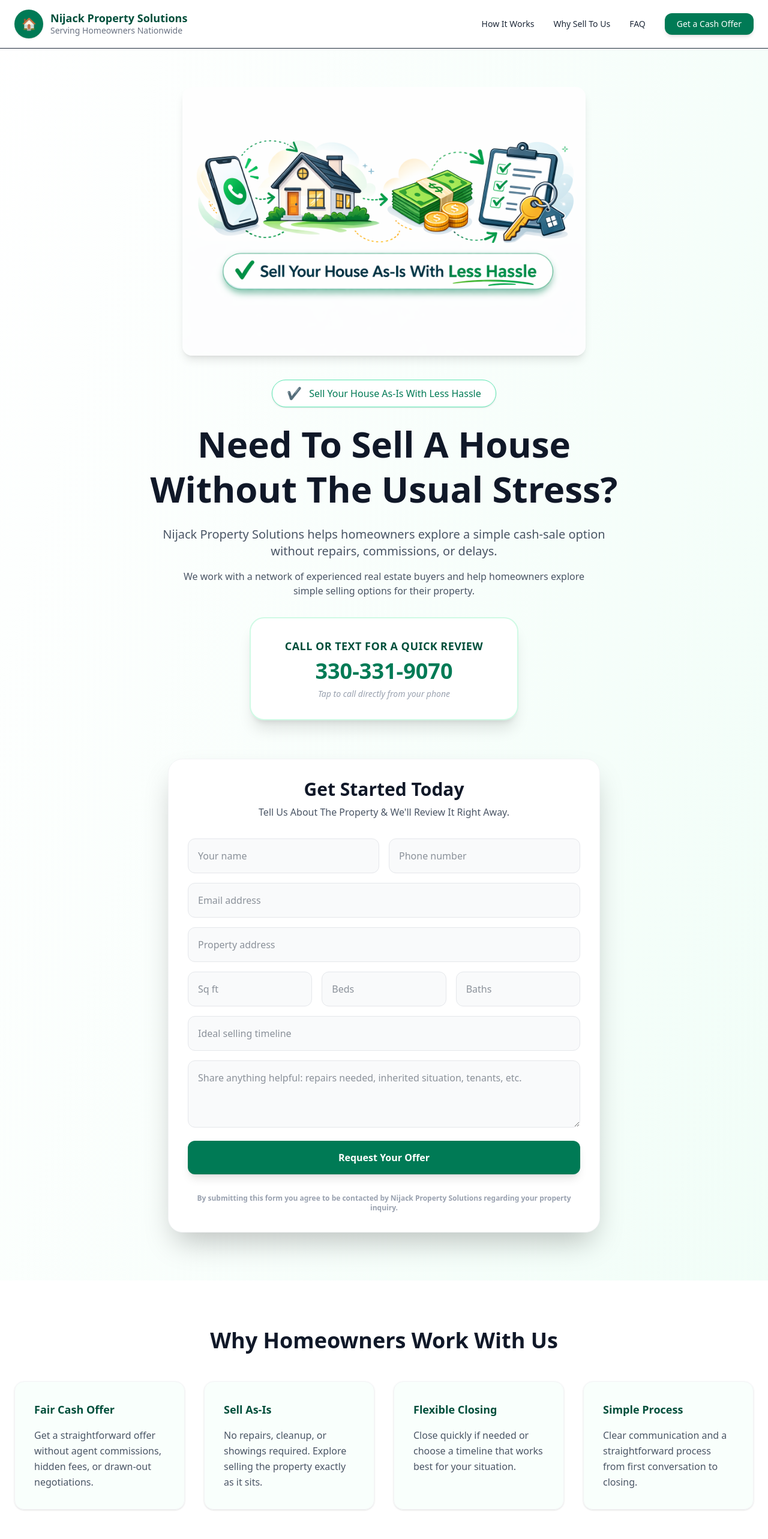
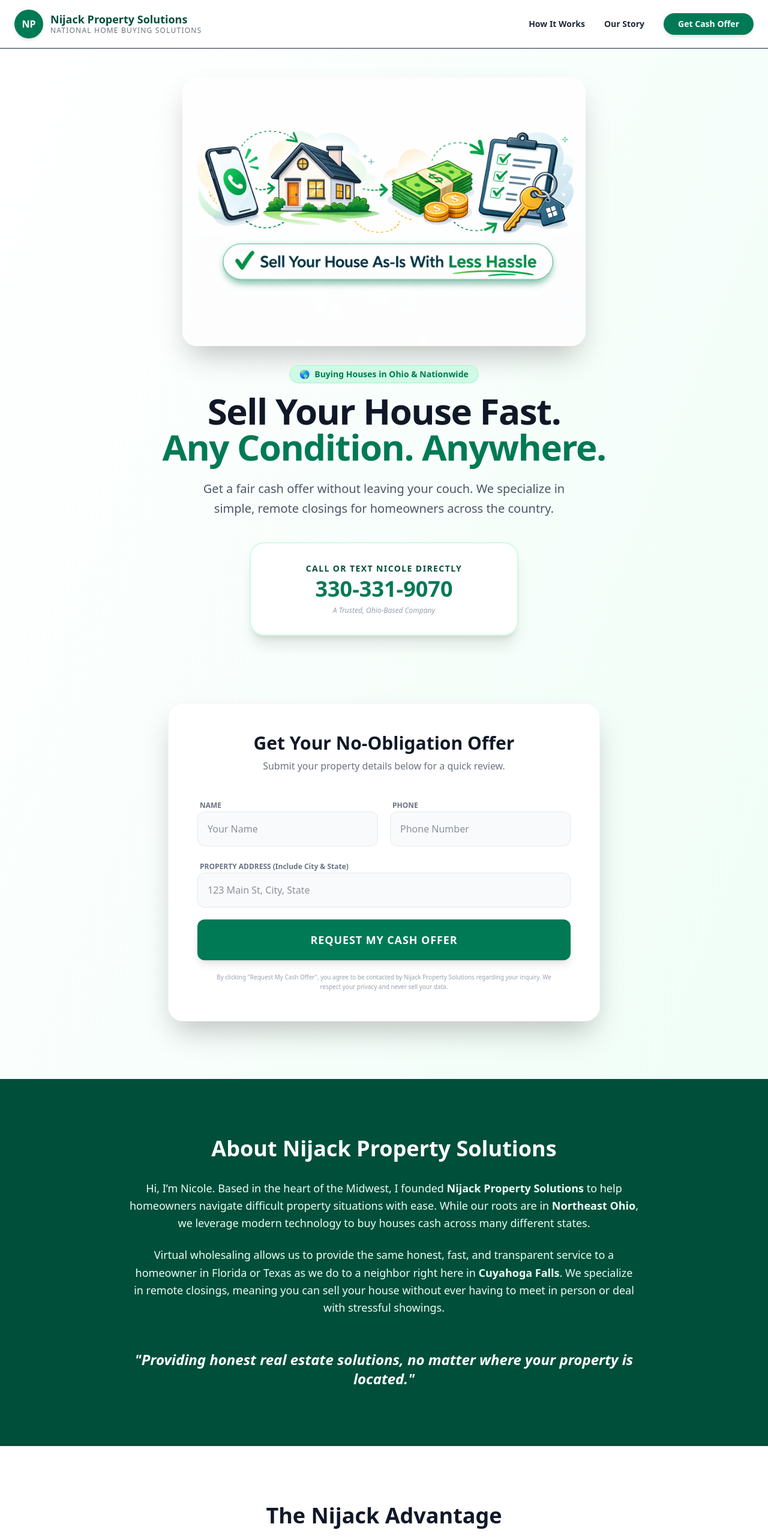
Before and after one commit to nijackacquisitions56/nijack-property-solutions, a React (Vite) app: page / in a window 1280 px wide. Shown: the top 2566 px of the page at 60% size. Built offline with nearby package versions, Linux system fonts and the light colour scheme.

Commit message:
Update App.jsx

```diff
--- a/src/App.jsx
+++ b/src/App.jsx
@@ -5,294 +5,160 @@ export default function NijackPropertySolutionsWebsite() {
 
   const handleSubmit = (e) => {
     e.preventDefault();
-    // In a real app, this is where the email would be sent
     setSubmitted(true);
   };
 
   const benefits = [
-    {
-      title: "Fair Cash Offer",
-      text: "Get a straightforward offer without agent commissions, hidden fees, or drawn-out negotiations."
-    },
-    {
-      title: "Sell As-Is",
-      text: "No repairs, cleanup, or showings required. Explore selling the property exactly as it sits."
-    },
-    {
-      title: "Flexible Closing",
-      text: "Close quickly if needed or choose a timeline that works best for your situation."
-    },
-    {
-      title: "Simple Process",
-      text: "Clear communication and a straightforward process from first conversation to closing."
-    }
-  ];
-
-  const steps = [
-    {
-      title: "Tell Us About The Property",
-      text: "Share the address and a few details about the home."
-    },
-    {
-      title: "We Review The Numbers",
-      text: "We review the property and local market activity."
-    },
-    {
-      title: "Receive A No-Pressure Offer",
-      text: "You'll receive a fair offer with absolutely no obligation."
-    },
-    {
-      title: "Close On Your Schedule",
-      text: "Choose a closing timeline that works best for your situation."
-    }
-  ];
-
-  const faq = [
-    {
-      q: "Do I need to make repairs before selling?",
-      a: "No. Many homeowners explore selling options because the property needs repairs or updates. Selling as-is may be possible."
-    },
-    {
-      q: "How fast can closing happen?",
-      a: "Some situations allow closing in a few weeks while others may require more time. Timelines can often be flexible depending on your situation."
-    },
-    {
-      q: "What if I still owe money on the property?",
-      a: "Many homeowners still have mortgages, taxes, or liens. Each situation can be reviewed individually."
-    },
-    {
-      q: "Are there commissions or fees?",
-      a: "Traditional listings often involve commissions and closing costs. A direct sale option may help avoid many of those expenses."
-    }
+    { title: "Fair Cash Offer", text: "Straightforward offers without agent commissions or hidden closing fees." },
+    { title: "Sell As-Is", text: "No repairs or cleanup needed. We buy properties in any condition, nationwide." },
+    { title: "Virtual Closing", text: "We handle the paperwork remotely so you can close from the comfort of your home." },
+    { title: "Fast & Reliable", text: "Clear communication and a simple process designed to save you time." }
   ];
 
   const situations = [
-    "Inherited Property",
-    "Vacant Or Abandoned Homes",
-    "Homes Needing Major Repairs",
-    "Landlords Ready To Sell",
-    "Behind On Property Taxes",
-    "Problem Tenants",
-    "Divorce Or Life Changes",
-    "Out Of State Owners",
-    "Homeowners Wanting A Simple Sale"
+    "Inherited Property", "Vacant Homes", "Major Repairs Needed",
+    "Behind on Taxes", "Out-of-State Owners", "Problem Tenants"
   ];
 
   return (
-    <div className="min-h-screen bg-gradient-to-br from-white to-emerald-50 text-gray-800 scroll-smooth">
+    <div className="min-h-screen bg-gradient-to-br from-white to-emerald-50 text-gray-800 scroll-smooth font-sans">
 
       {/* HEADER */}
       <header className="sticky top-0 z-50 border-b bg-white/95 backdrop-blur-sm">
         <div className="mx-auto flex max-w-7xl items-center justify-between px-6 py-4">
           <div className="flex items-center gap-3">
-            <div className="flex h-12 w-12 items-center justify-center rounded-full bg-emerald-700 text-xl text-white shadow-sm">
-              🏠
-            </div>
+            <div className="flex h-12 w-12 items-center justify-center rounded-full bg-emerald-700 text-white shadow-md font-bold">NP</div>
             <div>
-              <div className="font-semibold text-lg leading-tight text-emerald-900">
-                Nijack Property Solutions
-              </div>
-              <div className="text-sm text-gray-500">
-                Serving Homeowners Nationwide
-              </div>
+              <div className="font-bold text-lg text-emerald-900 leading-tight">Nijack Property Solutions</div>
+              <div className="text-xs text-gray-500 uppercase tracking-widest text-center">National Home Buying Solutions</div>
             </div>
           </div>
-
-          <nav className="hidden md:flex items-center gap-8 text-sm font-medium">
+          <nav className="hidden md:flex items-center gap-8 text-sm font-semibold">
             <a href="#how" className="hover:text-emerald-700 transition-colors">How It Works</a>
-            <a href="#why" className="hover:text-emerald-700 transition-colors">Why Sell To Us</a>
-            <a href="#faq" className="hover:text-emerald-700 transition-colors">FAQ</a>
-            <a href="#contact" className="rounded-xl bg-emerald-700 px-5 py-2 text-white hover:bg-emerald-800 transition-colors shadow-md">
-              Get a Cash Offer
-            </a>
+            <a href="#about" className="hover:text-emerald-700 transition-colors">Our Story</a>
+            <a href="#contact" className="rounded-full bg-emerald-700 px-6 py-2 text-white hover:bg-emerald-800 shadow-md transition-all">Get Cash Offer</a>
           </nav>
         </div>
       </header>
 
-      {/* HERO SECTION - NO BORDER, CENTERED LAYOUT */}
-      <section className="mx-auto max-w-7xl px-6 py-16 flex flex-col items-center text-center">
+      {/* HERO SECTION */}
+      <section className="mx-auto max-w-7xl px-6 py-12 flex flex-col items-center text-center">
+        <img src="/symbols-home-sale-banner.png" alt="Sell Your House Virtually" className="mb-8 w-full max-w-2xl rounded-3xl shadow-2xl" />
 
-        <img
-          src="/symbols-home-sale-banner.png"
-          alt="Simple home selling process illustration"
-          className="mb-10 w-full max-w-2xl rounded-2xl shadow-lg"
-        />
-
-        <div className="mb-6 inline-flex items-center gap-3 rounded-full border border-emerald-300 bg-white px-6 py-2 text-emerald-700 shadow-sm">
-          <span className="text-xl">✔</span>
-          <span className="font-medium">Sell Your House As-Is With Less Hassle</span>
+        <div className="mb-4 inline-flex items-center gap-2 rounded-full bg-emerald-100 px-4 py-1 text-emerald-700 text-sm font-bold border border-emerald-200">
+          <span>🌎</span> Buying Houses in Ohio & Nationwide
         </div>
 
-        <h1 className="mb-6 text-4xl font-extrabold leading-tight md:text-6xl text-gray-900">
-          Need To Sell A House<br/>Without The Usual Stress?
+        <h1 className="mb-6 text-4xl font-black md:text-6xl text-gray-900 tracking-tight">
+          Sell Your House Fast.<br/><span className="text-emerald-700">Any Condition. Anywhere.</span>
         </h1>
 
-        <p className="mb-4 text-xl text-gray-600 max-w-3xl">
-          Nijack Property Solutions helps homeowners explore a simple cash-sale option without repairs, commissions, or delays.
+        <p className="mb-10 text-xl text-gray-600 max-w-2xl leading-relaxed">
+          Get a fair cash offer without leaving your couch. We specialize in simple, remote closings for homeowners across the country.
         </p>
 
-        <p className="mb-8 text-gray-600 max-w-2xl">
-          We work with a network of experienced real estate buyers and help homeowners explore simple selling options for their property.
-        </p>
-
-        {/* CENTERED PHONE NUMBER BOX - MOVED UP & SIZED TO FORM BOX */}
-        <div className="rounded-3xl bg-white p-8 border-2 border-emerald-100 shadow-xl w-full max-w-md transition-transform hover:scale-105">
-          <div className="text-emerald-900 font-bold text-lg mb-2 uppercase tracking-wide">
-            Call Or Text For A Quick Review
-          </div>
-          <a
-            href="tel:3303319070"
-            className="text-4xl font-black text-emerald-700 hover:text-emerald-800 transition-colors block"
-          >
-            330-331-9070
-          </a>
-          <p className="text-sm text-gray-400 mt-2 italic">Tap to call directly from your phone</p>
+        <div className="mb-16 rounded-3xl bg-white p-8 border-2 border-emerald-100 shadow-xl w-full max-w-md">
+          <p className="text-emerald-900 font-bold text-sm mb-1 uppercase tracking-widest">Call Or Text Nicole Directly</p>
+          <a href="tel:3303319070" className="text-4xl font-black text-emerald-700 hover:text-emerald-800 transition-colors">330-331-9070</a>
+          <p className="text-xs text-gray-400 mt-2 italic">A Trusted, Ohio-Based Company</p>
         </div>
-
       </section>
 
-      {/* FORM SECTION - CENTERED */}
-      <section id="contact" className="mx-auto max-w-3xl px-6 pb-20 scroll-mt-20">
-        <div className="rounded-3xl border border-gray-100 bg-white p-8 shadow-2xl min-h-[400px] flex flex-col justify-center">
+      {/* FORM SECTION */}
+      <section id="contact" className="mx-auto max-w-3xl px-6 pb-24 scroll-mt-20">
+        <div className="rounded-3xl bg-white p-8 md:p-12 shadow-2xl border border-gray-100">
           {!submitted ? (
             <>
-              <h2 className="mb-2 text-3xl font-bold text-center text-gray-900">Get Started Today</h2>
-              <p className="mb-8 text-gray-600 text-center">Tell Us About The Property & We'll Review It Right Away.</p>
-              <form onSubmit={handleSubmit} className="space-y-4">
-                <div className="grid grid-cols-1 sm:grid-cols-2 gap-4">
-                  <input required placeholder="Your name" className="rounded-xl border border-gray-200 bg-gray-50 p-4 focus:ring-2 focus:ring-emerald-500 focus:outline-none" />
-                  <input required placeholder="Phone number" className="rounded-xl border border-gray-200 bg-gray-50 p-4 focus:ring-2 focus:ring-emerald-500 focus:outline-none" />
+              <div className="text-center mb-10">
+                <h2 className="text-3xl font-bold text-gray-900">Get Your No-Obligation Offer</h2>
+                <p className="text-gray-500 mt-2">Submit your property details below for a quick review.</p>
+              </div>
+
+              <form onSubmit={handleSubmit} className="space-y-5">
+                <div className="grid grid-cols-1 md:grid-cols-2 gap-5">
+                  <div className="space-y-1">
+                    <label className="text-xs font-bold text-gray-500 ml-1">NAME</label>
+                    <input required placeholder="Your Name" className="w-full rounded-xl border border-gray-200 bg-gray-50 p-4 focus:ring-2 focus:ring-emerald-500 focus:outline-none transition-all" />
+                  </div>
+                  <div className="space-y-1">
+                    <label className="text-xs font-bold text-gray-500 ml-1">PHONE</label>
+                    <input required placeholder="Phone Number" className="w-full rounded-xl border border-gray-200 bg-gray-50 p-4 focus:ring-2 focus:ring-emerald-500 focus:outline-none transition-all" />
+                  </div>
                 </div>
-                <input required type="email" placeholder="Email address" className="w-full rounded-xl border border-gray-200 bg-gray-50 p-4 focus:ring-2 focus:ring-emerald-500 focus:outline-none" />
-                <input required placeholder="Property address" className="w-full rounded-xl border border-gray-200 bg-gray-50 p-4 focus:ring-2 focus:ring-emerald-500 focus:outline-none" />
-                <div className="grid grid-cols-3 gap-4">
-                  <input placeholder="Sq ft" className="rounded-xl border border-gray-200 bg-gray-50 p-4 focus:ring-2 focus:ring-emerald-500 focus:outline-none" />
-                  <input placeholder="Beds" className="rounded-xl border border-gray-200 bg-gray-50 p-4 focus:ring-2 focus:ring-emerald-500 focus:outline-none" />
-                  <input placeholder="Baths" className="rounded-xl border border-gray-200 bg-gray-50 p-4 focus:ring-2 focus:ring-emerald-500 focus:outline-none" />
+
+                <div className="space-y-1">
+                  <label className="text-xs font-bold text-gray-500 ml-1">PROPERTY ADDRESS (Include City & State)</label>
+                  <input required placeholder="123 Main St, City, State" className="w-full rounded-xl border border-gray-200 bg-gray-50 p-4 focus:ring-2 focus:ring-emerald-500 focus:outline-none transition-all" />
                 </div>
-                <input placeholder="Ideal selling timeline" className="w-full rounded-xl border border-gray-200 bg-gray-50 p-4 focus:ring-2 focus:ring-emerald-500 focus:outline-none" />
-                <textarea placeholder="Share anything helpful: repairs needed, inherited situation, tenants, etc." className="h-28 w-full rounded-xl border border-gray-200 bg-gray-50 p-4 focus:ring-2 focus:ring-emerald-500 focus:outline-none" />
-                <button type="submit" className="w-full rounded-xl bg-emerald-700 py-4 font-bold text-white shadow-lg hover:bg-emerald-800 transition-all">
-                  Request Your Offer
+
+                <button type="submit" className="w-full rounded-xl bg-emerald-700 py-5 font-black text-white text-lg shadow-lg hover:bg-emerald-800 transition-all uppercase tracking-wider">
+                  Request My Cash Offer
                 </button>
-                <p className="text-xs text-gray-400 text-center mt-4">
-                  <strong>By submitting this form you agree to be contacted by Nijack Property Solutions regarding your property inquiry.</strong>
+
+                <p className="text-[10px] text-gray-400 text-center leading-relaxed px-4">
+                  By clicking "Request My Cash Offer", you agree to be contacted by Nijack Property Solutions regarding your inquiry. We respect your privacy and never sell your data.
                 </p>
               </form>
             </>
           ) : (
-            <div className="text-center py-10 animate-in fade-in zoom-in duration-500">
-              <div className="mb-6 inline-flex h-20 w-20 items-center justify-center rounded-full bg-emerald-100 text-4xl text-emerald-700">
-                ✅
-              </div>
-              <h2 className="mb-4 text-3xl font-bold text-gray-900">Thank You!</h2>
-              <p className="mb-8 text-lg text-gray-600">
-                We have received your property details. Nicole or a team member will review the information and contact you shortly at <strong>330-331-9070</strong> to discuss your options.
+            <div className="text-center py-12">
+              <div className="text-5xl mb-4">✅</div>
+              <h2 className="text-3xl font-bold text-gray-900 mb-2">Offer Request Sent!</h2>
+              <p className="text-lg text-gray-600 mb-8">
+                Nicole will review your property details and contact you at **330-331-9070** shortly.
               </p>
-              <button
-                onClick={() => setSubmitted(false)}
-                className="text-emerald-700 font-semibold hover:underline"
-              >
-                ← Back to form
-              </button>
             </div>
           )}
         </div>
       </section>
 
-      {/* WHY SELL SECTION */}
-      <section id="why" className="bg-white py-20 scroll-mt-20">
+      {/* ABOUT ME SECTION (VIRTUAL READY) */}
+      <section id="about" className="bg-emerald-900 py-24 text-white scroll-mt-20">
+        <div className="mx-auto max-w-4xl px-6 text-center">
+          <h2 className="text-3xl md:text-4xl font-black mb-8">About Nijack Property Solutions</h2>
+          <div className="space-y-6 text-emerald-50 text-lg leading-relaxed">
+            <p>
+              Hi, I’m Nicole. Based in the heart of the Midwest, I founded <strong>Nijack Property Solutions</strong> to help homeowners navigate difficult property situations with ease. While our roots are in <strong>Northeast Ohio</strong>, we leverage modern technology to buy houses cash across many different states.
+            </p>
+            <p>
+              Virtual wholesaling allows us to provide the same honest, fast, and transparent service to a homeowner in Florida or Texas as we do to a neighbor right here in <strong>Cuyahoga Falls</strong>. We specialize in remote closings, meaning you can sell your house without ever having to meet in person or deal with stressful showings.
+            </p>
+            <div className="pt-8 italic font-bold text-2xl text-white">
+              "Providing honest real estate solutions, no matter where your property is located."
+            </div>
+          </div>
+        </div>
+      </section>
+
+      {/* WHY US */}
+      <section id="why" className="bg-white py-24">
         <div className="mx-auto max-w-7xl px-6">
-          <h2 className="mb-12 text-center text-3xl font-bold md:text-4xl text-gray-900">Why Homeowners Work With Us</h2>
-          <div className="grid gap-8 md:grid-cols-2 lg:grid-cols-4">
+          <h2 className="text-center text-3xl md:text-4xl font-black mb-16 text-gray-900">The Nijack Advantage</h2>
+          <div className="grid gap-10 md:grid-cols-2 lg:grid-cols-4">
             {benefits.map((item, i) => (
-              <div key={i} className="rounded-2xl border border-gray-100 p-8 shadow-sm bg-emerald-50/30">
-                <h3 className="mb-4 font-bold text-emerald-900 text-lg">{item.title}</h3>
-                <p className="text-gray-600 leading-relaxed">{item.text}</p>
+              <div key={i} className="rounded-3xl p-8 bg-emerald-50/50 border border-emerald-100/50">
+                <div className="text-emerald-700 text-2xl mb-4 font-bold italic">0{i+1}</div>
+                <h3 className="font-bold text-xl mb-3 text-emerald-900">{item.title}</h3>
+                <p className="text-gray-600 text-sm leading-relaxed">{item.text}</p>
               </div>
             ))}
           </div>
         </div>
       </section>
 
-      {/* SITUATIONS SECTION */}
-      <section className="bg-emerald-700 py-20 text-white">
-        <div className="mx-auto max-w-6xl px-6">
-          <h2 className="text-3xl font-bold text-center mb-12 md:text-4xl">Situations We Can Help With</h2>
-          <div className="grid grid-cols-1 sm:grid-cols-2 lg:grid-cols-3 gap-4">
-            {situations.map((s, i) => (
-              <div key={i} className="rounded-xl bg-white/10 backdrop-blur-md p-5 border border-white/20">
-                {s}
-              </div>
-            ))}
+      {/* FOOTER */}
+      <footer className="bg-white py-16 border-t border-gray-100">
+        <div className="mx-auto max-w-7xl px-6 text-center">
+          <div className="font-black text-2xl text-emerald-900 mb-2">Nijack Property Solutions</div>
+          <p className="text-gray-500 text-sm">A Professional Real Estate Investment Company</p>
+          <div className="flex flex-col md:flex-row justify-center items-center gap-6 text-sm font-bold text-emerald-800 mt-8 mb-12">
+            <a href="tel:3303319070" className="hover:text-emerald-900">📞 330-331-9070</a>
+            <a href="mailto:info@nijackpropertysolutions.com" className="lowercase italic hover:text-emerald-900">info@nijackpropertysolutions.com</a>
           </div>
-        </div>
-      </section>
-
-      {/* HOW IT WORKS SECTION */}
-      <section id="how" className="bg-white py-20 scroll-mt-20">
-        <div className="mx-auto max-w-7xl px-6 text-center">
-          <h2 className="mb-12 text-3xl font-bold md:text-4xl text-gray-900">The Simple 4-Step Process</h2>
-          <div className="grid gap-8 md:grid-cols-2 lg:grid-cols-4 text-left">
-            {steps.map((step, i) => (
-              <div key={i} className="relative rounded-2xl border border-gray-100 p-8 bg-white shadow-sm">
-                <div className="absolute -top-4 left-1/2 -translate-x-1/2 h-10 w-10 rounded-full bg-emerald-700 text-white flex items-center justify-center font-bold">
-                  {i + 1}
-                </div>
-                <h3 className="mb-4 mt-2 font-bold text-emerald-900">{step.title}</h3>
-                <p className="text-gray-600 text-sm leading-relaxed">{step.text}</p>
-              </div>
-            ))}
-          </div>
-        </div>
-      </section>
-
-      {/* FAQ SECTION */}
-      <section id="faq" className="bg-emerald-50/50 py-20 scroll-mt-20">
-        <div className="mx-auto max-w-4xl px-6">
-          <h2 className="text-3xl font-bold text-center mb-12 md:text-4xl text-gray-900">Common Questions</h2>
-          <div className="space-y-6">
-            {faq.map((item, i) => (
-              <div key={i} className="rounded-2xl bg-white p-6 shadow-sm border border-emerald-100">
-                <h3 className="font-bold text-emerald-900 mb-2">{item.q}</h3>
-                <p className="text-gray-600 text-sm leading-relaxed">{item.a}</p>
-              </div>
-            ))}
-          </div>
-        </div>
-      </section>
-
-      {/* PRIVACY POLICY SECTION */}
-      <section id="privacy" className="bg-stone-50 py-20 scroll-mt-20 border-t">
-        <div className="mx-auto max-w-4xl px-6 text-center">
-          <h2 className="text-3xl font-bold mb-10 text-stone-900 underlined decoration-emerald-700 underline-offset-8">Privacy Policy</h2>
-          <div className="space-y-6 text-stone-700 leading-relaxed text-sm md:text-base max-w-2xl mx-auto">
-            <p><strong>Nijack Property Solutions</strong> respects your privacy. We collect your contact info and property details solely to provide a cash offer review.</p>
-            <p><strong>Sharing:</strong> Property data may be shared with our network of buyers to evaluate your home. We do not sell your personal contact info to marketing lists.</p>
-            <p><strong>Consent:</strong> By submitting your info, you provide Nijack Property Solutions permission to contact you regarding your inquiry.</p>
-          </div>
-        </div>
-      </section>
-
-      {/* FOOTER */}
-      <footer className="bg-white py-12 border-t text-center">
-        <div className="mx-auto max-w-7xl px-6">
-          <div className="font-bold text-emerald-900 mb-2 text-xl tracking-tight">Nijack Property Solutions</div>
-          <p className="text-gray-500 mb-1 text-sm">Serving Homeowners Nationwide</p>
-          <p className="text-gray-500 mb-1 text-sm">
-            Call Or Text: <a href="tel:3303319070" className="underline font-semibold text-emerald-800">330-331-9070</a>
+          <p className="text-[10px] text-gray-400 max-w-2xl mx-auto mb-4 leading-relaxed">
+            Nijack Property Solutions works with a nationwide network of buyers. We are not real estate agents and do not provide legal or financial advice. We specialize in providing cash-sale alternatives for properties in any condition.
           </p>
-          <p className="text-gray-500 mb-8 font-medium italic underline text-xs">info@nijackpropertysolutions.com</p>
-
-          <div className="flex justify-center gap-6 text-sm font-semibold text-emerald-800 mb-8">
-            <a href="#how" className="hover:underline">How It Works</a>
-            <a href="#why" className="hover:underline">Benefits</a>
-            <a href="#privacy" className="hover:underline">Privacy Policy</a>
-          </div>
-
-          <p className="text-[10px] text-gray-400 mt-6 uppercase tracking-widest">
-            © {new Date().getFullYear()} Nijack Property Solutions. All rights reserved.
-          </p>
+          <p className="text-[10px] text-gray-400 tracking-widest uppercase">© {new Date().getFullYear()} Nijack Property Solutions</p>
         </div>
       </footer>
     </div>
```
